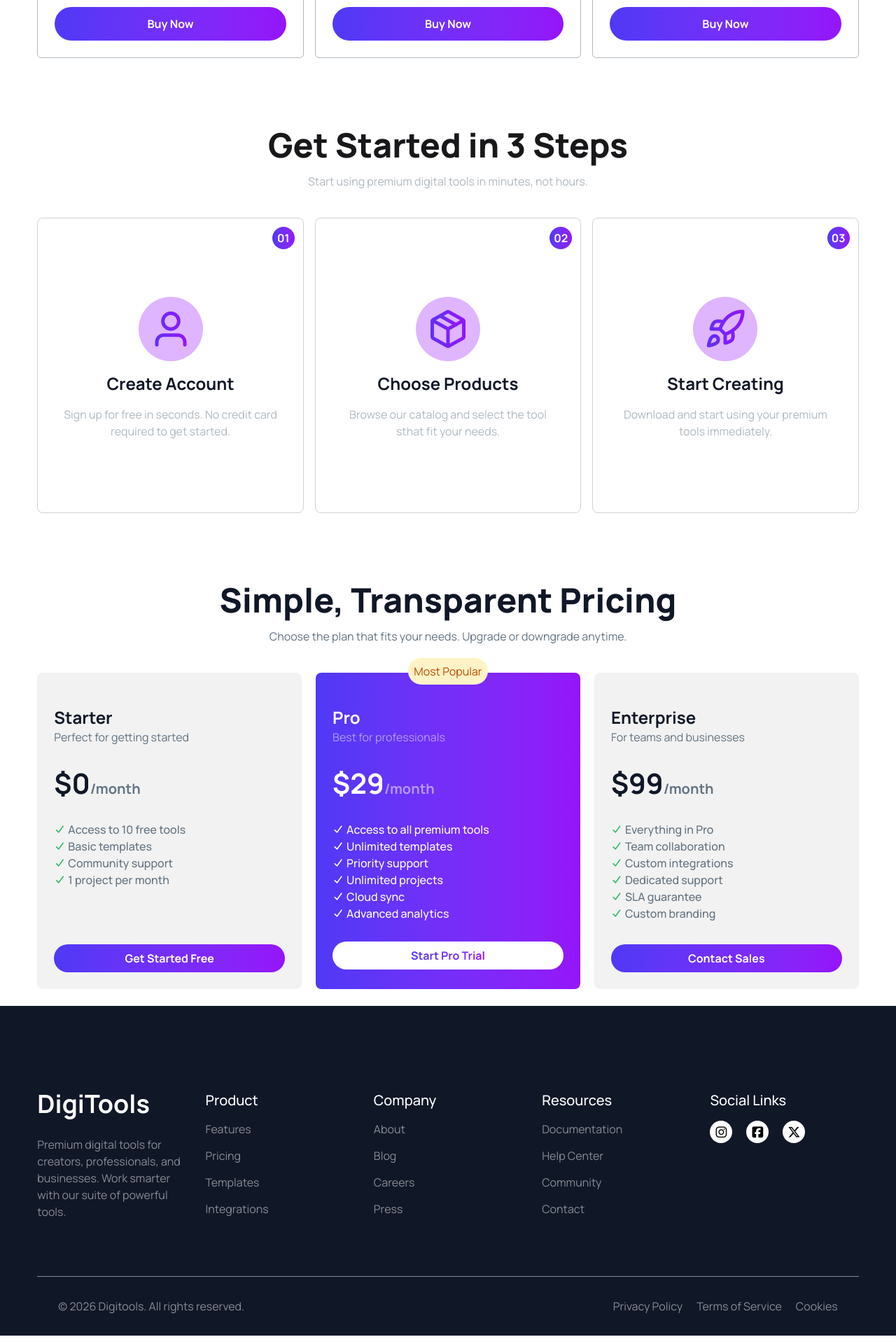
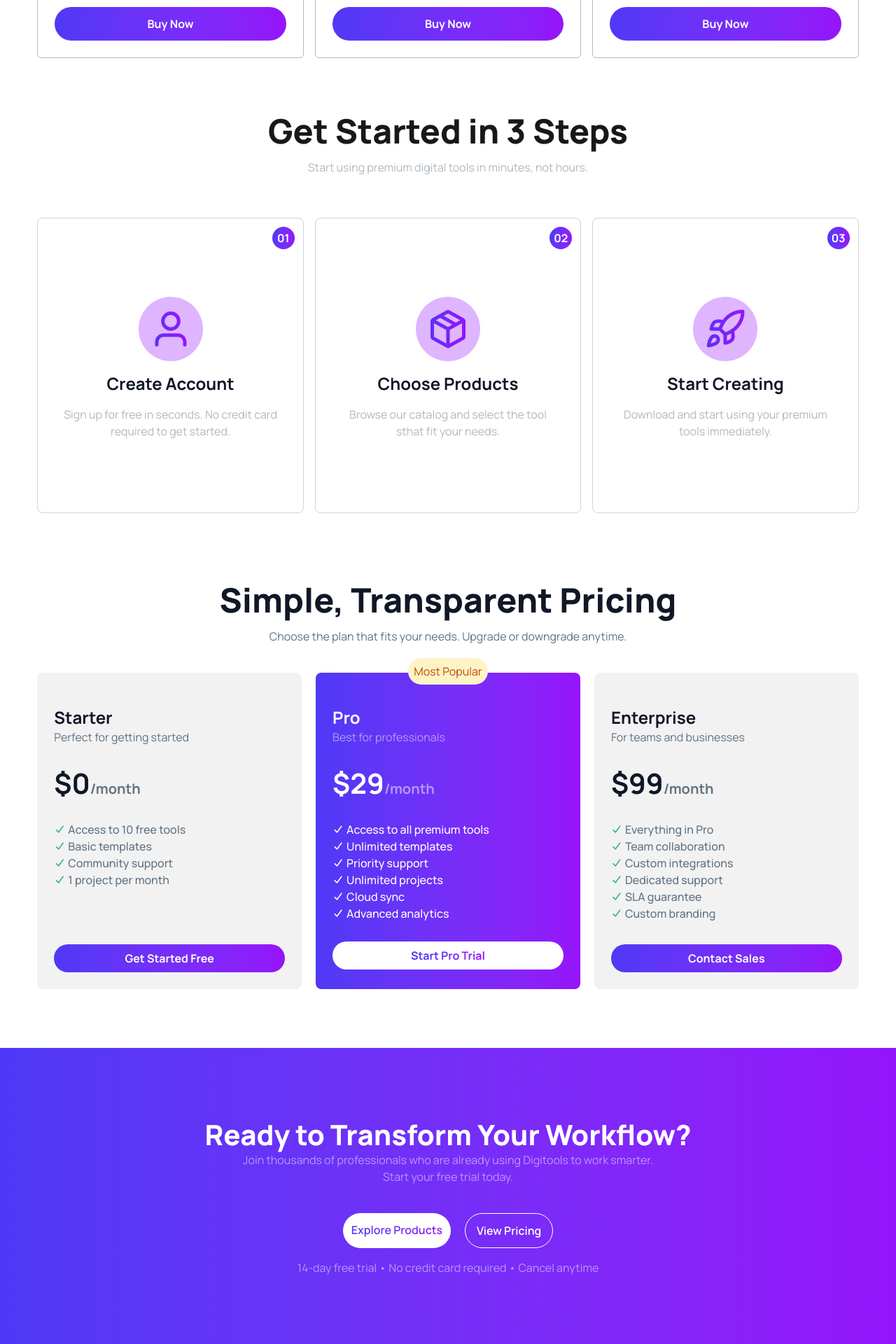
Before and after one commit to mdsiddik51/Digi-Tools, a React (Vite) app: page / in a window 1280 px wide. Shown: the part 2580-4500 px from the top of the page at 70% size. Built offline with nearby package versions, Linux system fonts and the light colour scheme.

Commit message:
add workflow component and hover

```diff
--- a/src/App.jsx
+++ b/src/App.jsx
@@ -9,6 +9,7 @@ import Card from "./card";
 import Steps from "./steps";
 import Plans from "./plan";
 import Footer from "./footer";
+import Workflow from "./workflow";
 
 // api call
 const getTools = async () => {
@@ -46,6 +47,7 @@ function App() {
 
       <Steps/>
       <Plans/>
+      <Workflow/>
       <Footer/>
     </>
   );
--- a/src/footer.jsx
+++ b/src/footer.jsx
@@ -33,17 +33,30 @@ const Footer = () => {
             <p className="text-white/50">Contact</p>
           </div>
           <div className="space-y-3.5">
-            <h1 className="font-medium text-[20px] text-white">
-              Social Links
-            </h1>
+            <h1 className="font-medium text-[20px] text-white">Social Links</h1>
             <div className=" flex gap-5">
-              <small className="bg-white text-black rounded-full flex items-center justify-center w-8 h-8">
+              <small
+                class="hover:bg-linear-to-r from-[#4F39F6] to-[#9514FA]
+            text-black rounded-full flex items-center justify-center
+            w-8 h-8 transform transition-all duration-500
+            hover:scale-110 bg-white"
+              >
                 <i class="fa-brands fa-instagram text-lg"></i>
               </small>
-              <span className="bg-white text-black rounded-full flex items-center justify-center w-8 h-8">
+              <span
+                class="hover:bg-linear-to-r from-[#4F39F6] to-[#9514FA]
+            text-black rounded-full flex items-center justify-center
+            w-8 h-8 transform transition-all duration-500
+            hover:scale-110 bg-white"
+              >
                 <i class="fa-brands fa-square-facebook text-lg"></i>
               </span>
-              <span className="bg-white text-black rounded-full flex items-center justify-center w-8 h-8">
+              <span
+                class="hover:bg-linear-to-r from-[#4F39F6] to-[#9514FA]
+            text-black rounded-full flex items-center justify-center
+            w-8 h-8 transform transition-all duration-500
+            hover:scale-110 bg-white"
+              >
                 <i class="fa-brands fa-x-twitter text-lg"></i>
               </span>
             </div>
@@ -54,7 +67,9 @@ const Footer = () => {
         </div>
         <div className="flex flex-col md:flex-row md:justify-between p-7.5">
           <div>
-                <h4 className="text-white/50">© 2026 Digitools. All rights reserved.</h4>
+            <h4 className="text-white/50">
+              © 2026 Digitools. All rights reserved.
+            </h4>
           </div>
           <div className="text-white/50 flex text-center gap-5">
             <h4>Privacy Policy</h4>
--- a/src/hero.jsx
+++ b/src/hero.jsx
@@ -25,11 +25,11 @@ const Hero = () => {
           </p>
 
           <div className="flex gap-4 pt-8">
-            <button className="btn p-5 bg-linear-to-r from-[#4F39F6] to-[#9514FA] ease-in-out hover:scale-110 hover:opacity-90  py-3 transition duration-300 rounded-full text-white">
+            <button className="btn p-5 bg-linear-to-r from-[#4F39F6] to-[#9514FA] ease-in-out hover:scale-110 hover:opacity-90  py-3 transition duration-300 rounded-full text-white hover:shadow-[0_0_20px_rgba(149,20,250,0.5)]">
               Explore Products
             </button>
 
-            <button className="bg-linear-to-r from-[#4F39F6] to-[#9514FA] ease-in-out hover:scale-110 hover:opacity-90  transition duration-300 p-0.5 rounded-full">
+            <button className="bg-linear-to-r from-[#4F39F6] to-[#9514FA] ease-in-out hover:scale-110 hover:opacity-90  transition duration-300 p-0.5 rounded-full hover:shadow-[0_0_20px_rgba(149,20,250,0.5)]">
               <div className="flex items-center gap-2 bg-white rounded-full h-full px-2">
                 <img
                   src="./src/assets/play.png"
--- a/src/navbar.jsx
+++ b/src/navbar.jsx
@@ -81,7 +81,7 @@ const Navbar = ({ currentCard }) => {
           </h1>
         </div>
 
-        <a className="btn text-[10px] lg:text-[16px] bg-linear-to-r from-[#4F39F6] to-[#9514FA] rounded-full text-white ease-in-out hover:scale-110 hover:opacity-90  py-3 transition duration-300 ">
+        <a className="btn text-[10px] lg:text-[16px] bg-linear-to-r from-[#4F39F6] to-[#9514FA] rounded-full text-white ease-in-out hover:scale-110 hover:opacity-90  py-3 transition duration-300 hover:shadow-[0_0_20px_rgba(149,20,250,0.5)]">
           Get Started
         </a>
       </div>
--- a/src/steps.jsx
+++ b/src/steps.jsx
@@ -1,14 +1,14 @@
 const Steps = () => {
   return (
-    <div className="pt-10 md:pt-15 w-11/12 mx-auto pb-10 md:pb-15">
+    <div className="pt-5 md:pt-10  w-11/12 mx-auto pb-10 md:pb-15">
       <div>
-        <div className="text-center pb-10">
+        <div className="text-center pb-15">
           <h1 className="font-extrabold text-4xl md:text-5xl">Get Started in 3 Steps</h1>
           <p className="text-[#62738280] pt-4">
             Start using premium digital tools in minutes, not hours.
           </p>
         </div>
-        <div className="grid grid-cols-1  md:grid-cols-3 gap-4">
+        <div className="grid grid-cols-1  md:grid-cols-3 gap-4 ">
           <div className="relative p-6 border border-[#62738250] rounded-lg transition-all duration-300 ease-in-out hover:-translate-y-2  hover:border-[#9514FA] hover:shadow-[0_0_20px_rgba(149,20,250,0.5)]">
             <span className="absolute top-3 right-3 bg-linear-to-r from-[#4F39F6] to-[#9514FA] text-white font-bold w-8 h-8 flex items-center justify-center rounded-full">
               01
--- a/src/tabs.jsx
+++ b/src/tabs.jsx
@@ -8,7 +8,7 @@ const Tabs = ({ activeTab, setActiveTab , currentCard }) => {
       <input
         type="radio"
         name="my_tabs_1"
-        className={`tab ${activeTab === "products" ? "bg-linear-to-r from-[#4F39F6] to-[#9514FA] rounded-full py-2 px-6 text-white font-bold ease-in-out hover:scale-110 hover:opacity-90  transition duration-300" : "rounded-full py-2 px-6 text-black font-bold bg-white"}`}
+        className={`tab ${activeTab === "products" ? "bg-linear-to-r from-[#4F39F6] to-[#9514FA] rounded-full py-2 px-6 text-white font-bold ease-in-out hover:scale-110 hover:opacity-90  transition duration-300 hover:shadow-[0_0_20px_rgba(149,20,250,0.5)]" : "rounded-full py-2 px-6 text-black font-bold bg-white"}`}
         aria-label="Products"
         defaultChecked
         onClick={() => setActiveTab("products")}
@@ -17,7 +17,7 @@ const Tabs = ({ activeTab, setActiveTab , currentCard }) => {
         onClick={() => setActiveTab("Cart")}
         type="radio"
         name="my_tabs_1"
-        className={`tab ${activeTab === "Cart" ? "bg-linear-to-r from-[#4F39F6] to-[#9514FA] rounded-full py-2 px-6 text-white font-bold ease-in-out hover:scale-110 hover:opacity-90  transition duration-300" : "rounded-full py-2 px-6 text-black hover:bg-linear-to-r hover:from-[#4F39F6] hover:scale-110 hover:to-[#9514FA] hover:bg-clip-text hover:text-transparent font-bold bg-white"}`}
+        className={`tab ${activeTab === "Cart" ? "bg-linear-to-r from-[#4F39F6] to-[#9514FA] rounded-full py-2 px-6 text-white font-bold ease-in-out hover:scale-110 hover:opacity-90  transition duration-300 hover:shadow-[0_0_20px_rgba(149,20,250,0.5)]" : "rounded-full py-2 px-6 text-black hover:bg-linear-to-r hover:from-[#4F39F6] hover:scale-110 hover:to-[#9514FA] hover:bg-clip-text hover:text-transparent font-bold bg-white"}`}
         aria-label={`${currentCard.length === 0 ? "Cart" : `Cart (${currentCard.length})`}`}
       />
     </div>
--- /dev/null
+++ b/src/workflow.jsx
@@ -0,0 +1,24 @@
+
+
+const Workflow = () => {
+    return (
+        <div className="mt-7 md:mt-15  bg-linear-to-r from-[#4F39F6] to-[#9514FA] md:p-25 p-10">
+            <div className="w-11/12 mx-auto text-center">
+                <h1 className="font-extrabold md:pb-0 pb-3 text-white text-3xl md:text-[40px]">Ready to Transform Your Workflow?</h1>
+                <p className="text-white/50 ">Join thousands of professionals who are already using Digitools to work smarter. <br /> Start your free trial today.</p>
+                <div className="flex gap-5 md:pt-10 pt-6 justify-center">
+                    <div className="rounded-full  bg-white p-3 transition-all duration-300 hover:scale-105 ">
+                        <button className="font-semibold bg-linear-to-r from-[#4F39F6] to-[#9514FA] bg-clip-text text-transparent ">Explore Products</button>
+                    </div>
+                    <button className="font-semibold hover:bg-blue-600 transition-all duration-300 hover:scale-105  text-white px-4 py-3  rounded-full border border-white">View Pricing</button>
+                </div>
+                <div className="pt-4">
+                    <h5 className="text-white/50 ">14-day free trial • No credit card required • Cancel anytime</h5>
+                </div>
+            </div>
+
+        </div>
+    )
+};
+
+export default Workflow;
```
Lines whose indentation alone changed are shown as unchanged.
